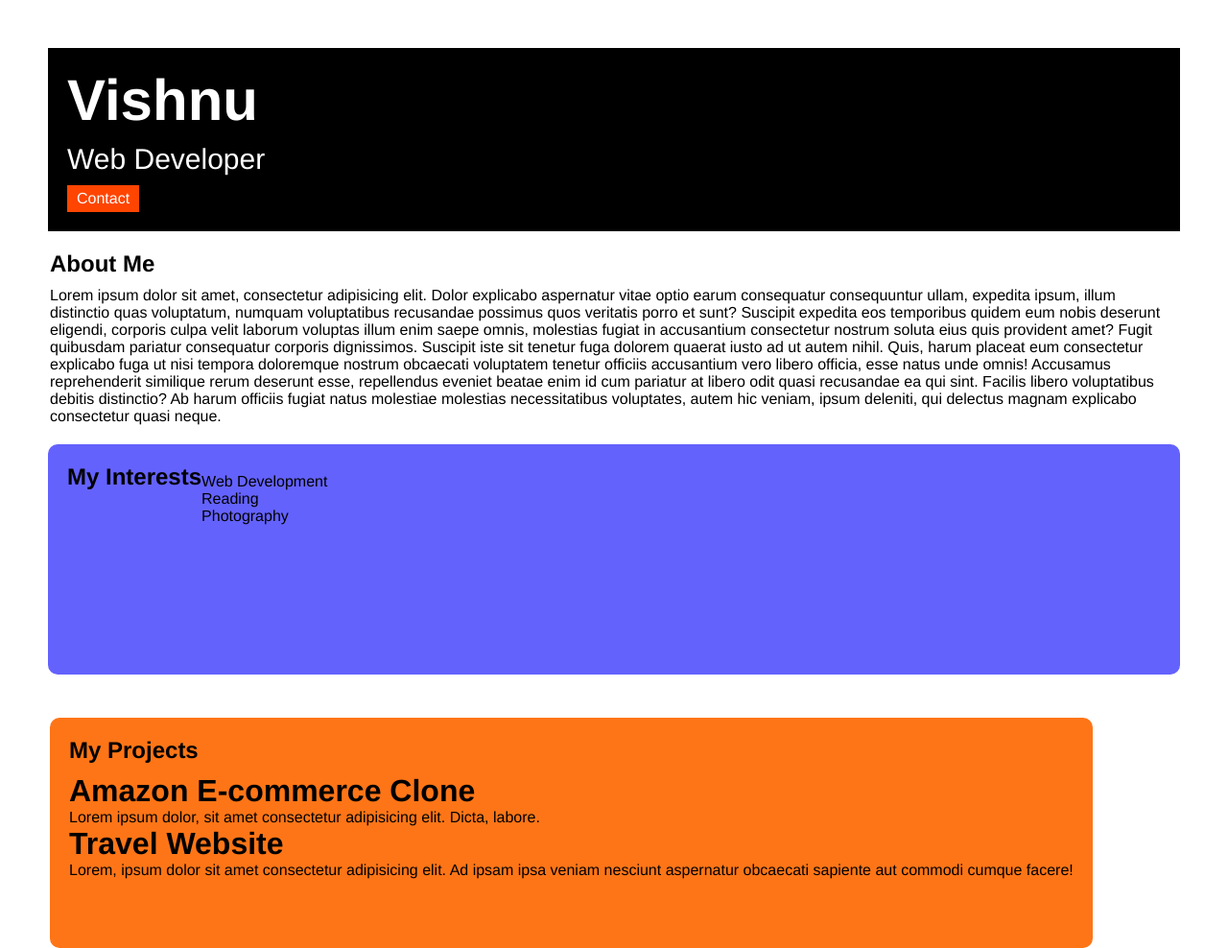
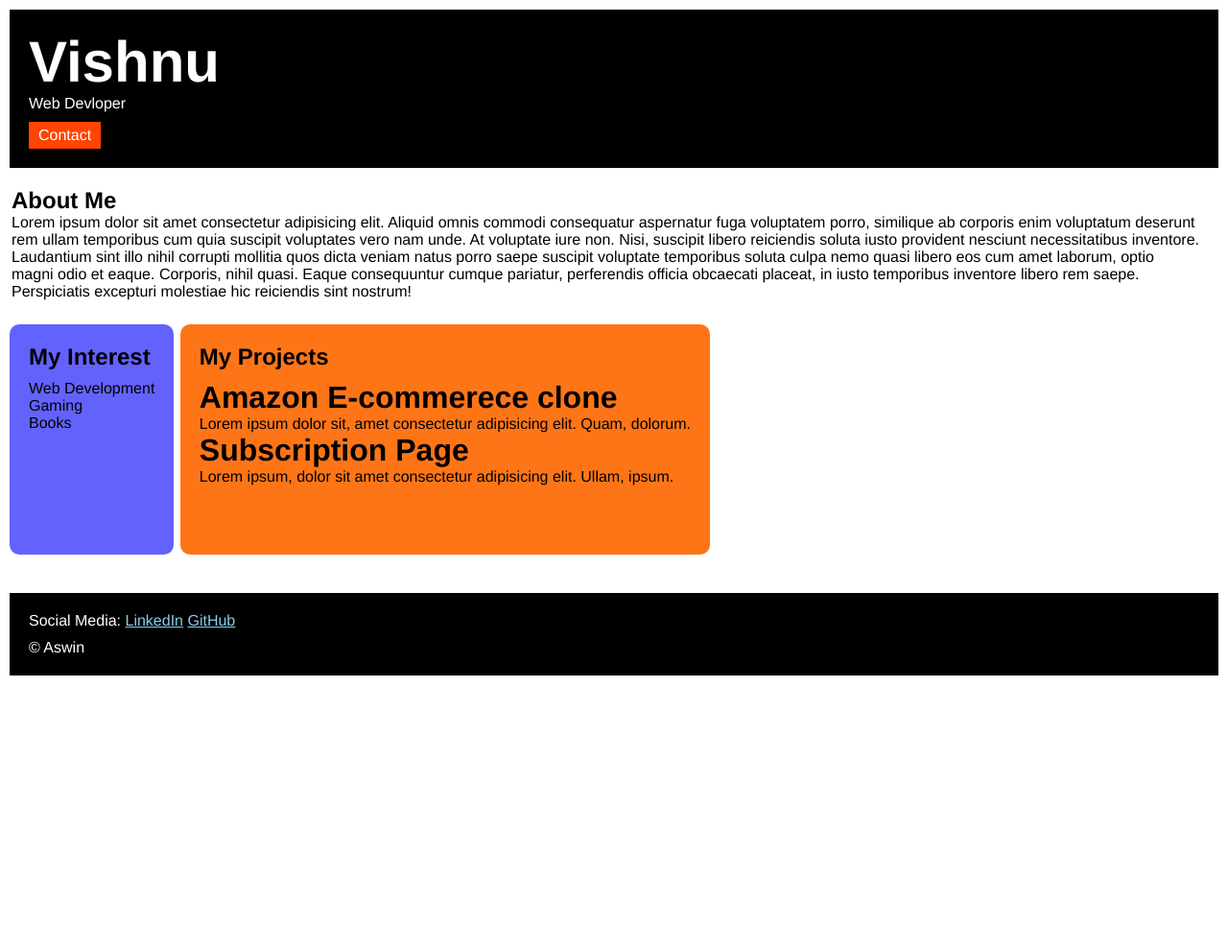
Before and after one commit to vishnu899/portfolio__, a plain HTML site: page index.html in a window 1280 px wide. Shown: the top 988 px of the page at 96% size. After the commit the page ends 800 px from the top, so only its background shows below. Drawn offline with Linux system fonts and the light colour scheme.

Commit message:
Add files via upload

```diff
--- a/index.html
+++ b/index.html
@@ -4,59 +4,64 @@
 <head>
     <meta charset="UTF-8">
     <meta name="viewport" content="width=device-width, initial-scale=1.0">
-    <title>vishnu</title>
+    <title>My-Portfolio</title>
     <link rel="stylesheet" href="style.css">
+    <link rel="preconnect" href="https://fonts.googleapis.com">
+    <link rel="preconnect" href="https://fonts.gstatic.com" crossorigin>
+    <link
+        href="https://fonts.googleapis.com/css2?family=Poppins:ital,wght@0,100;0,200;0,300;0,400;0,500;0,600;0,700;0,800;0,900;1,100;1,200;1,300;1,400;1,500;1,600;1,700;1,800;1,900&display=swap"
+        rel="stylesheet">
 </head>
 
 <body>
-    <div class="cont">
+    <div class="container">
         <div class="section-one">
             <h1 class="section-one__name">Vishnu</h1>
-            <p class="section-one__para">Web Developer</p>
-            <a class="section-one__contact" href="contact.html" target="_blank">Contact</a>
+            <p class="section-one__role">Web Devloper</p>
+            <a class="section-one__contact" href="contact.html">Contact</a>
         </div>
 
+        <div class="section-two">
+            <h2 class="section-two__title">About Me</h2>
+            <p class="section-two__desc">
+                Lorem ipsum dolor sit amet consectetur adipisicing elit. Aliquid omnis commodi consequatur aspernatur fuga voluptatem porro, similique ab corporis enim voluptatum deserunt rem ullam temporibus cum quia suscipit voluptates vero nam unde. At voluptate iure non. Nisi, suscipit libero reiciendis soluta iusto provident nesciunt necessitatibus inventore. Laudantium sint illo nihil corrupti mollitia quos dicta veniam natus porro saepe suscipit voluptate temporibus soluta culpa nemo quasi libero eos cum amet laborum, optio magni odio et eaque. Corporis, nihil quasi. Eaque consequuntur cumque pariatur, perferendis officia obcaecati placeat, in iusto temporibus inventore libero rem saepe. Perspiciatis excepturi molestiae hic reiciendis sint nostrum!
+            </p>
+        </div>
 
-
-
-
-        <div class="section-two">
-            <h2 class="section-two__me">About Me</h2>
-            <p class="section-two__para">Lorem ipsum dolor sit amet, consectetur adipisicing elit. Dolor explicabo aspernatur vitae optio earum consequatur consequuntur ullam, expedita ipsum, illum distinctio quas voluptatum, numquam voluptatibus recusandae possimus quos veritatis porro et sunt? Suscipit expedita eos temporibus quidem eum nobis deserunt eligendi, corporis culpa velit laborum voluptas illum enim saepe omnis, molestias fugiat in accusantium consectetur nostrum soluta eius quis provident amet? Fugit quibusdam pariatur consequatur corporis dignissimos. Suscipit iste sit tenetur fuga dolorem quaerat iusto ad ut autem nihil. Quis, harum placeat eum consectetur explicabo fuga ut nisi tempora doloremque nostrum obcaecati voluptatem tenetur officiis accusantium vero libero officia, esse natus unde omnis! Accusamus reprehenderit similique rerum deserunt esse, repellendus eveniet beatae enim id cum pariatur at libero odit quasi recusandae ea qui sint. Facilis libero voluptatibus debitis distinctio? Ab harum officiis fugiat natus molestiae molestias necessitatibus voluptates, autem hic veniam, ipsum deleniti, qui delectus magnam explicabo consectetur quasi neque.</p>
-        </div>
         <div class="section-three">
-            <h2 class="section-three__my">My Interests</h2>
+            <h2 class="section-three__title">My Interest</h2>
             <ul class="section-three__desc">
                 <li>Web Development</li>
-                <li>Reading</li>
-                <li>Photography</li>
+                <li>Gaming</li>
+                <li>Books</li>
             </ul>
         </div>
+
         <div class="section-four">
             <h2 class="section-four__title">My Projects</h2>
-
             <ul class="section-four__desc">
                 <li>
-                    <h1>Amazon E-commerce Clone</h1>
-                    <p>Lorem ipsum dolor, sit amet consectetur adipisicing elit. Dicta, labore.</p>
+                    <h1>Amazon E-commerece clone</h1>
                 </li>
-
+                <li style="list-style-type: none;">
+                   Lorem ipsum dolor sit, amet consectetur adipisicing elit. Quam, dolorum.
+                </li>
                 <li>
-                    <h1>Travel Website</h1>
-                    Lorem, ipsum dolor sit amet consectetur adipisicing elit. Ad ipsam ipsa veniam nesciunt aspernatur
-                    obcaecati sapiente aut commodi cumque facere!
+                    <h1>Subscription Page</h1>
+                </li>
+                <li style="list-style-type: none;">
+                    Lorem ipsum, dolor sit amet consectetur adipisicing elit. Ullam, ipsum.
                 </li>
             </ul>
         </div>
 
         <div class="section-five">
-            <p class="section-five__title">social media:
-                <a href="https://www.instagram.com/errormakesclever/?hl=en" target="_blank">Instagram</a>
-                <a href="https://www.youtube.com/@ErrorMakesClever" target="_blank">youtube</a>
+            <p class="section-five__title">Social Media:
+                <a href="https://www.linkedin.com/in/aswin-r-b9473b281">LinkedIn</a>
+                <a href="https://github.com/aswin-pro">GitHub</a>
             </p>
-            <p class="section-five__desc">&copy;vishnu</p>
+            <p class="section-five__desc">&copy; Aswin</p>
         </div>
-
 
     </div>
 </body>
--- a/style.css
+++ b/style.css
@@ -78,7 +78,7 @@ li {
 .section-three{
     background-color:  #6462fd;
     color: black;
-    display: flex;
+    display: inline-block;
     padding: 20px;
     margin-: 0px;
    height: 200px;
@@ -145,3 +145,6 @@ li {
 .section-five{
     margin: 0;
 }
+.container{
+    padding: 10px;
+}
```
Also changed, not shown: contact.html (+1 -1 lines).
